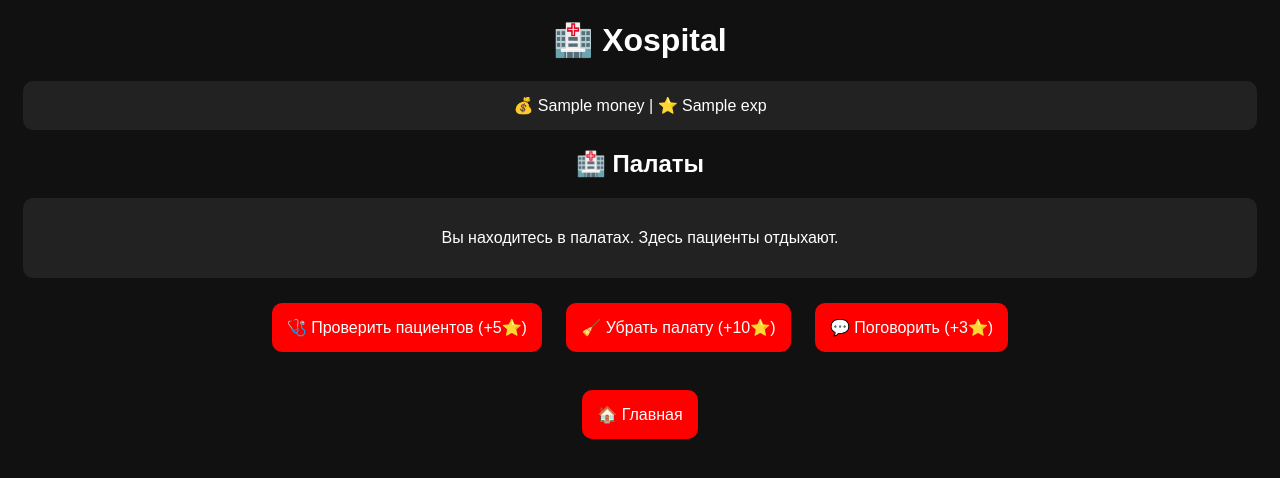
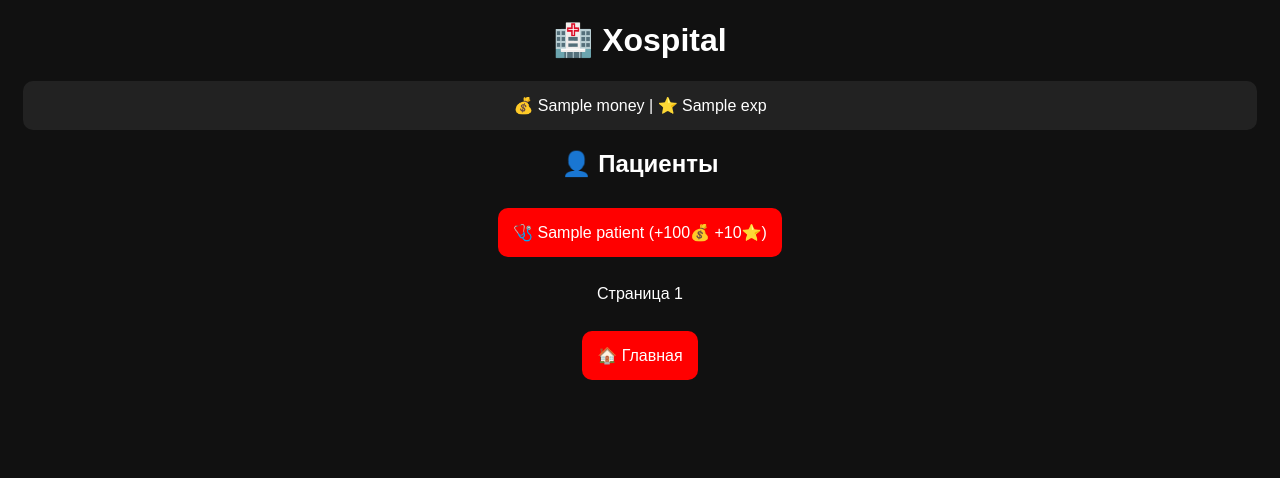
Before and after one commit to ivan0796223-byte/xospital-game, a Flask app: template templates/ward.html in a window 1280 px wide. Shown: the top 478 px of the page. Run offline with Flask 3, Linux system fonts and the light colour scheme; the template is opened without the code that fills it: most values are stand-ins (such as "Sample title", 1, 10 or a date in 2020).

Commit message:
Update ward.html

```diff
--- a/templates/ward.html
+++ b/templates/ward.html
@@ -1,22 +1,30 @@
 {% extends "base.html" %}
 {% block content %}
 
-<h2>🏥 Палаты</h2>
+<h2>👤 Пациенты</h2>
 
-<div class="box">
-    <p>Вы находитесь в палатах. Здесь пациенты отдыхают.</p>
-</div>
-
-<form method="POST" action="/ward_action">
-    <button name="action" value="check">🩺 Проверить пациентов (+5⭐)</button>
-    <button name="action" value="clean">🧹 Убрать палату (+10⭐)</button>
-    <button name="action" value="talk">💬 Поговорить (+3⭐)</button>
+<form method="POST" action="/heal">
+    {% for patient in patients %}
+        <button name="patient" value="{{ patient }}">
+            🩺 {{ patient }} (+100💰 +10⭐)
+        </button><br>
+    {% endfor %}
 </form>
 
 <br>
 
-<a href="/">
-    <button>🏠 Главная</button>
-</a>
+{% if page > 1 %}
+<a href="/patients?page={{ page-1 }}"><button>⬅ Назад</button></a>
+{% endif %}
+
+Страница {{ page }}
+
+{% if page*20 < total %}
+<a href="/patients?page={{ page+1 }}"><button>➡ Вперёд</button></a>
+{% endif %}
+
+<br><br>
+
+<a href="/"><button>🏠 Главная</button></a>
 
 {% endblock %}
```
